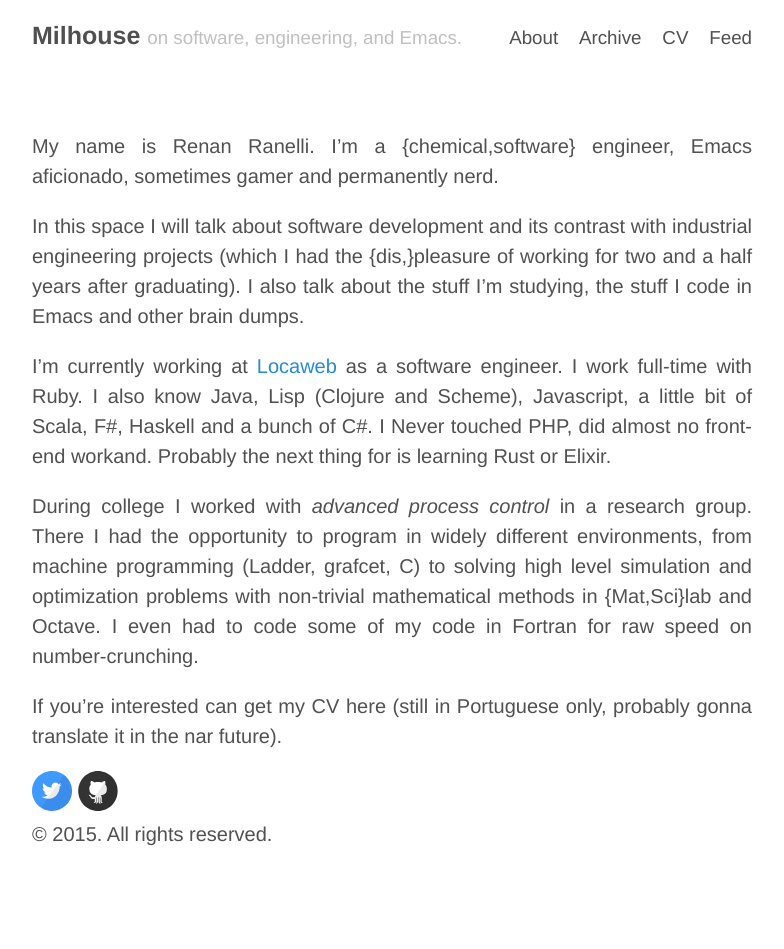
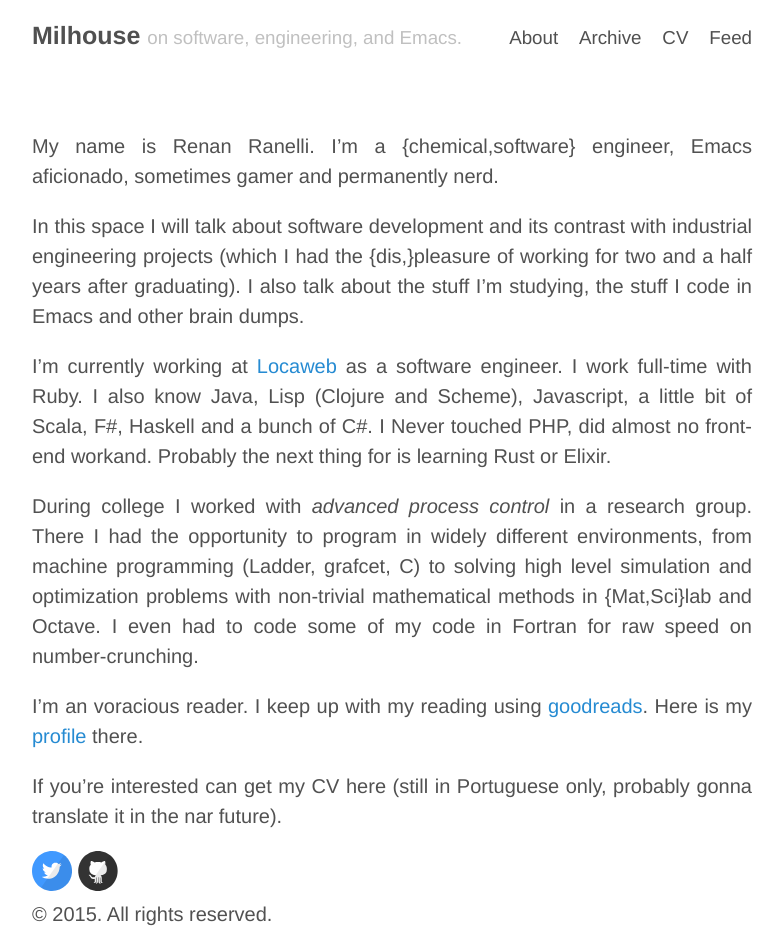
Before and after one commit to rranelli/rranelli.github.io, a Jekyll site: the page built from about.md, in a window 1280 px wide. Shown: the whole page, without its empty margins (248-1032 px from the left). Built offline with Jekyll 4.4.1, drawn with Linux system fonts in a browser that asks for light colours; Markdown is read by kramdown in place of the engine named in the settings; before the commit the page ends 900 px from its top, so only the background shows below that.

Commit message:
Add goodreads to about

```diff
--- a/about.md
+++ b/about.md
@@ -24,5 +24,8 @@ optimization problems with non-trivial mathematical methods in {Mat,Sci}lab and
 Octave. I even had to code some of my code in Fortran for raw speed on
 number-crunching.
 
+I'm an voracious reader. I keep up with my reading using [goodreads](http://goodreads.com). Here is my
+[profile](https://www.goodreads.com/user/show/19870807-renan-ranelli) there.
+
 If you're interested can get my CV here (still in Portuguese only, probably
 gonna translate it in the nar future).
--- a/org/about.org
+++ b/org/about.org
@@ -32,5 +32,8 @@ optimization problems with non-trivial mathematical methods in {Mat,Sci}lab and
 Octave. I even had to code some of my code in Fortran for raw speed on
 number-crunching.
 
+I'm an voracious reader. I keep up with my reading using [[http://goodreads.com][goodreads]]. Here is my
+[[https://www.goodreads.com/user/show/19870807-renan-ranelli][profile]] there.
+
 If you're interested can get my CV [[cv/cv.pdf][here]] (still in Portuguese only, probably
 gonna translate it in the nar future).
```
